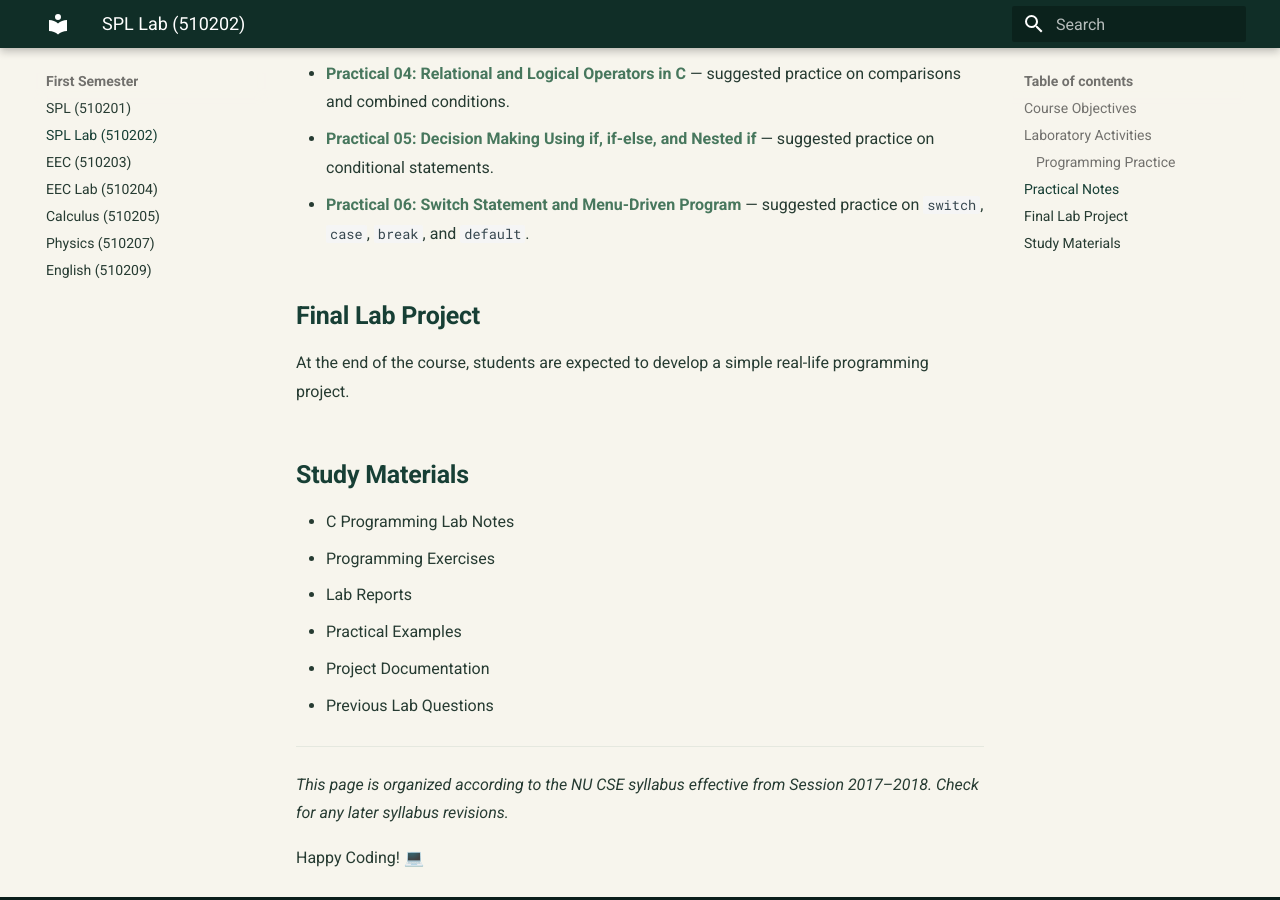
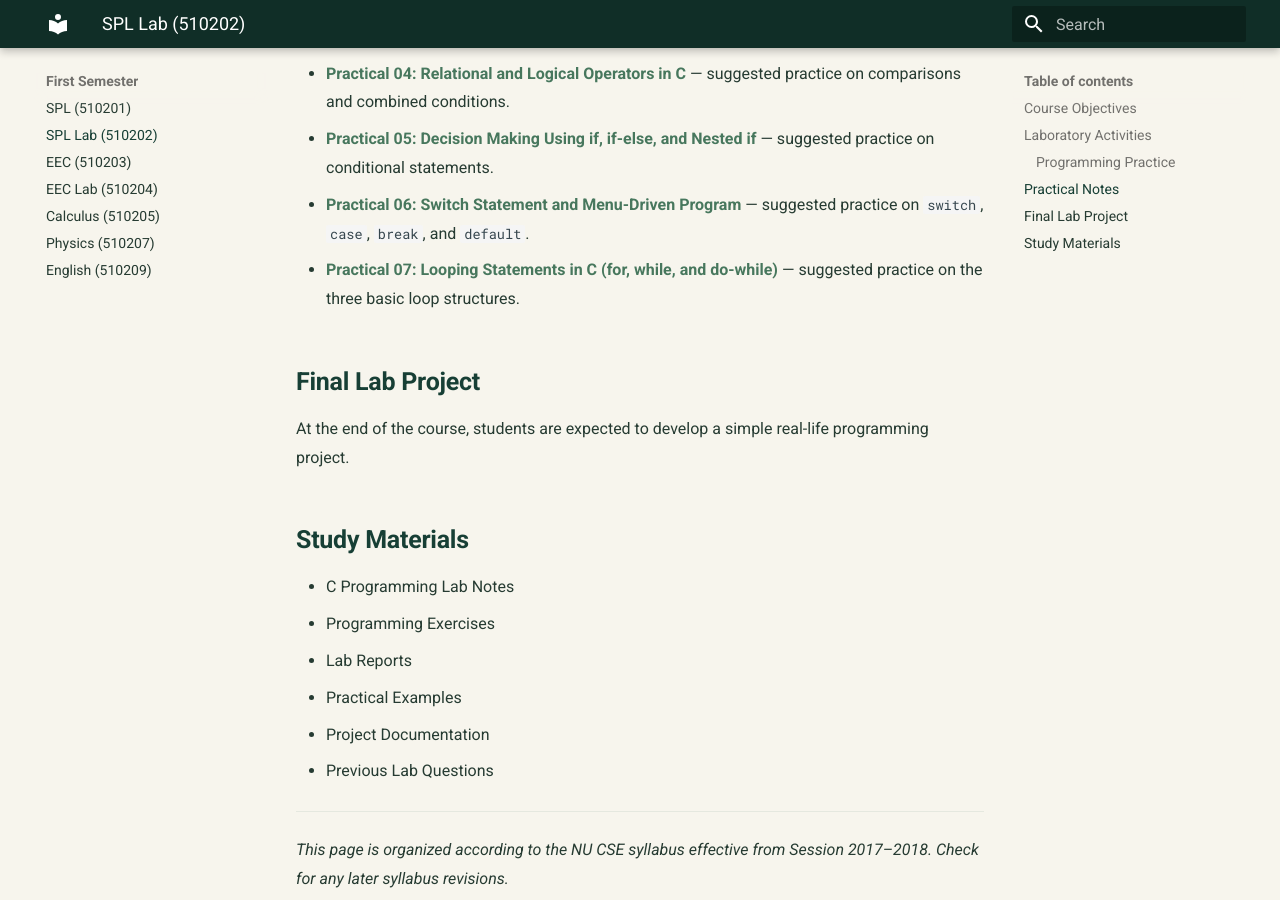
Before and after one commit to taimiyatahsin0-png/nu-cse-notes-store, an MkDocs documentation site: the page built from docs/subjects/spl-lab/index.md, in a window 1280 px wide and 900 px high, scrolled down 1397 px. Built offline with MkDocs 1.6.1 and Material for MkDocs 9.7.7, drawn with Linux system fonts in a browser that asks for light colours.

Commit message:
Add Practical 07 to SPL Lab index

```diff
--- a/docs/subjects/spl-lab/index.md
+++ b/docs/subjects/spl-lab/index.md
@@ -39,6 +39,7 @@ Students will regularly solve programming problems to improve their practical pr
 - [Practical 04: Relational and Logical Operators in C](04-relational-and-logical-operators.md) — suggested practice on comparisons and combined conditions.
 - [Practical 05: Decision Making Using if, if-else, and Nested if](05-decision-making-if-else.md) — suggested practice on conditional statements.
 - [Practical 06: Switch Statement and Menu-Driven Program](06-switch-statement-menu-driven.md) — suggested practice on `switch`, `case`, `break`, and `default`.
+- [Practical 07: Looping Statements in C (for, while, and do-while)](07-looping-statements-for-while-do-while.md) — suggested practice on the three basic loop structures.
 
 ## Final Lab Project
 
```
